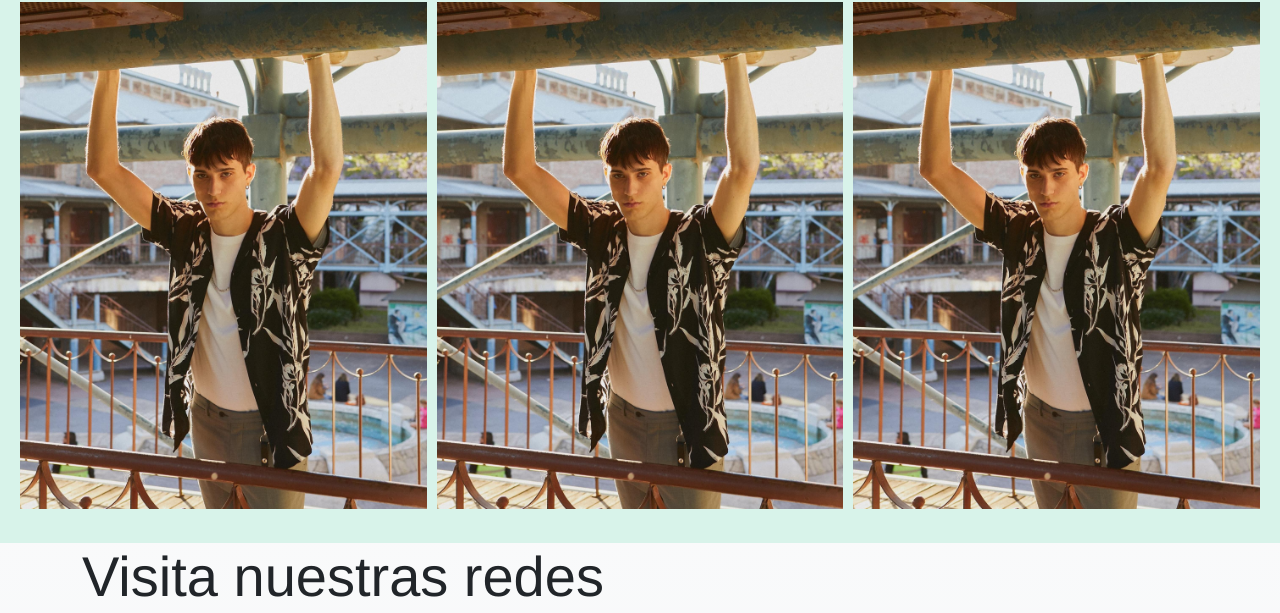
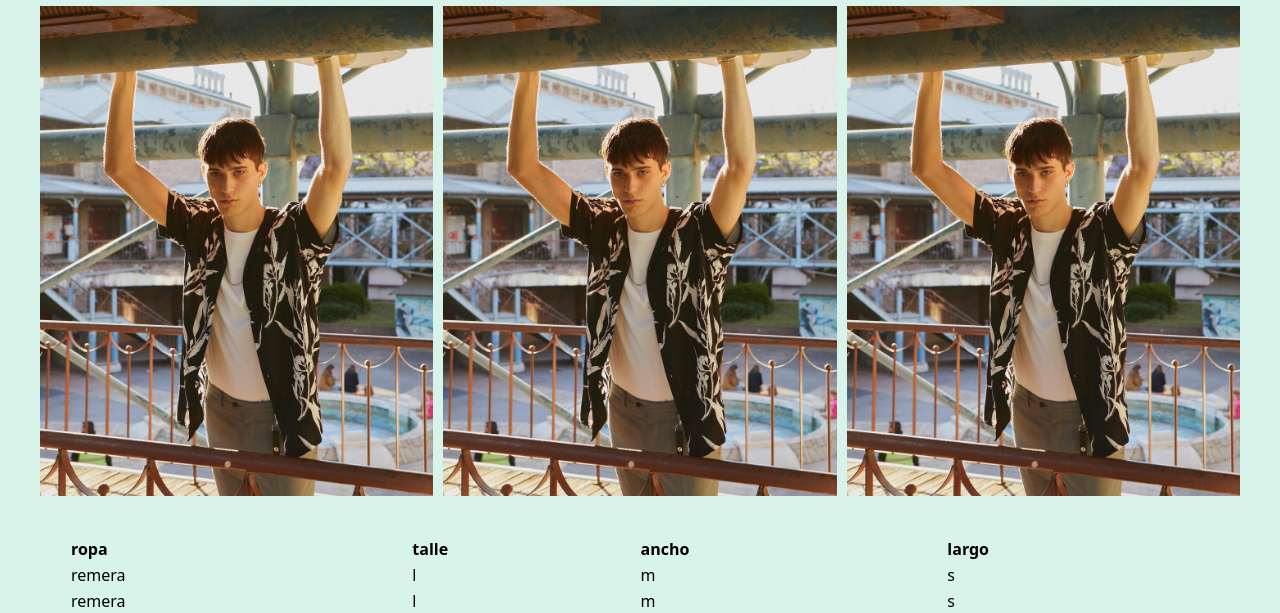
Before and after one commit to asebas22/Entrega-2.Asebastiani, a plain HTML site: page productos.html in a window 1280 px wide. Shown: the part 648-1261 px from the top of the page. Drawn offline with Linux system fonts and the light colour scheme.

Commit message:
cambio en productos

```diff
--- a/css/style.css
+++ b/css/style.css
@@ -63,8 +63,11 @@
     .galeria-conteiner {
         display: flex ;
         flex-direction: column;
+        padding: 20px;
     }
 
+    .galeria-titulo { text-align: center;
+    }
 
     .galeria-fotos{
 
--- a/productos.html
+++ b/productos.html
@@ -47,7 +47,7 @@
 
          <!--Productos-->
 
-         <section class="galeria">
+      <section class="galeria">
 
           <h1 class="galeria-titulo">Productos</h1>
 
@@ -63,9 +63,49 @@
               </div>
 
 
-              </div>
+          </div>
 
       </section>
+
+
+<section>
+
+    <div class="container">
+        <div class="row">
+        <table class="table-primary">
+
+          <thead>
+            <tr>
+              <th>ropa</th>
+              <th>talle</th>
+              <th>ancho</th>
+              <th>largo</th>
+            </tr>
+          </thead>
+
+      <tbody>
+            <tr>
+            <td>remera</td>
+            <td>l</td>
+            <td>m</td>
+            <td>s</td>
+          </tr>
+
+          <tr>
+            <td>remera</td>
+            <td>l</td>
+            <td>m</td>
+            <td>s</td>
+          </tr>
+
+       </tbody>
+
+      </table>
+    </div>
+
+    </div>
+
+</section>
 
 
 
@@ -75,7 +115,7 @@
 
 
 
-
+      <!--footer-->
 
       <footer class="bg-light bg-gradient">
         <div class="container mt-4">
```
Also changed, not shown: comocomprar.html (+8 -5 lines).
